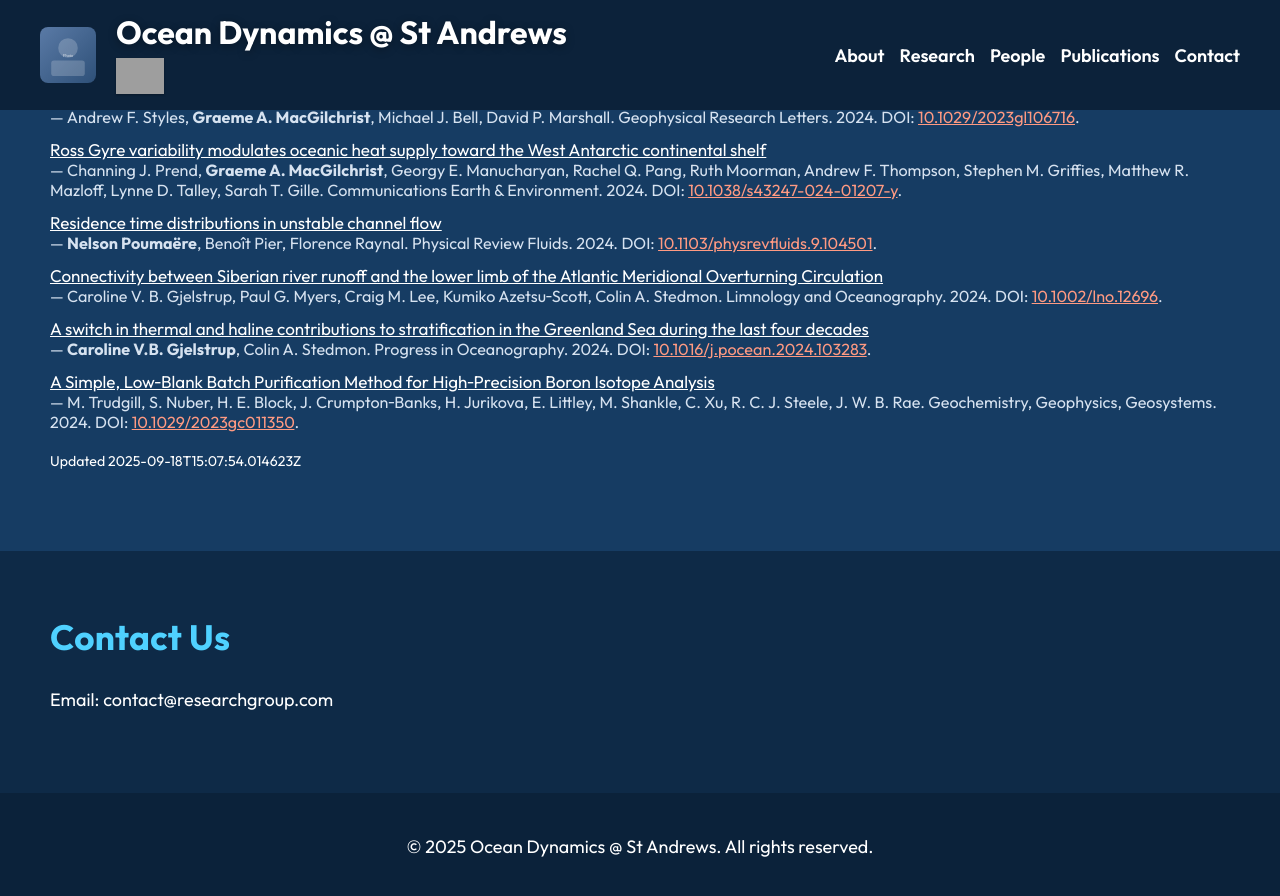
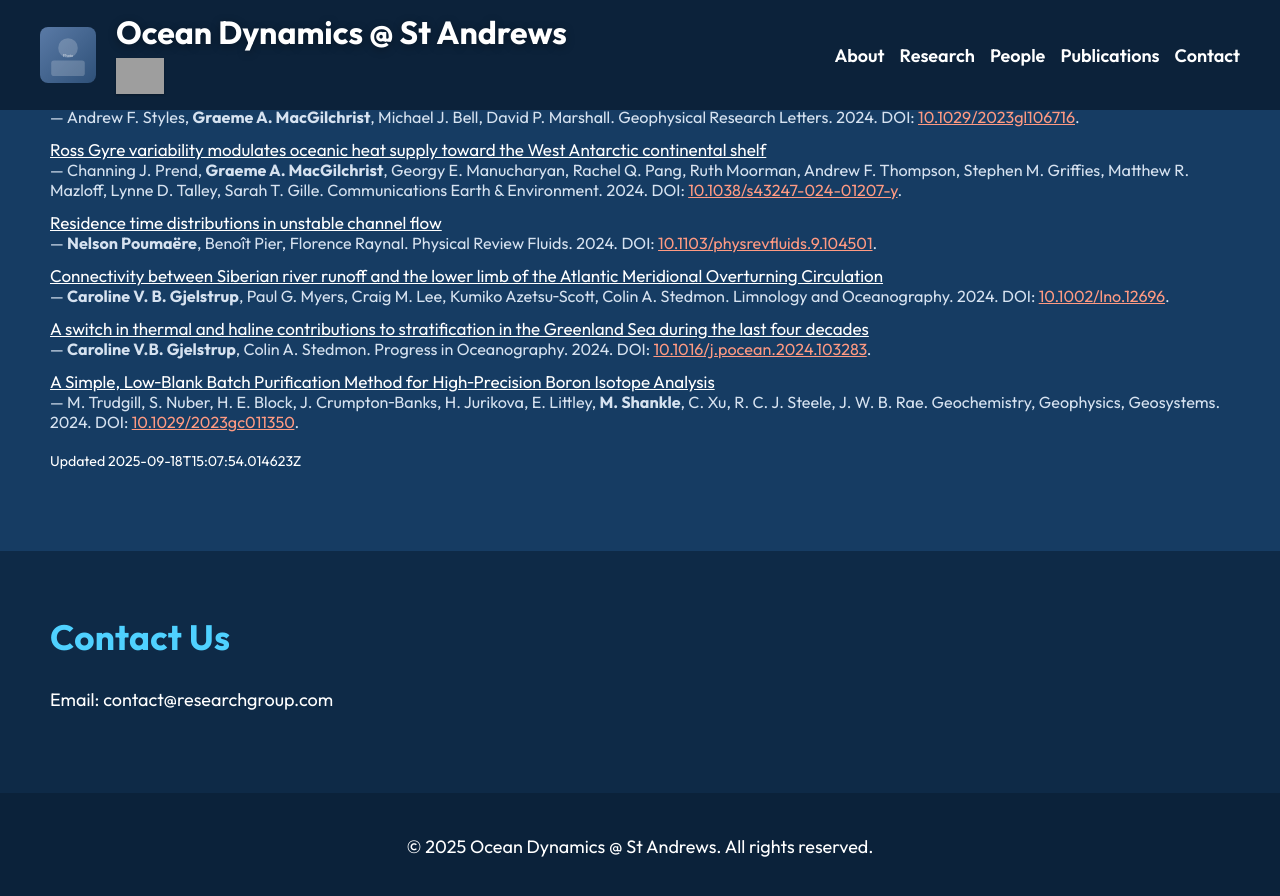
Before and after one commit to ODyn-StAndrews/ODyn-StAndrews.github.io, a Jekyll site: the page built from index.html, in a window 1280 px wide and 900 px high, scrolled down 4344 px. Shown: the top 896 px of the window. Built offline with Jekyll 4.4.1, drawn with Linux system fonts in a browser that asks for light colours; grey boxes are pictures that could not be loaded.

Commit message:
Publications: smarter author highlighting — normalize (lowercase, no spaces/periods/commas) and match first-initial+lastname; retain alias support

```diff
--- a/_data/members.yml
+++ b/_data/members.yml
@@ -30,6 +30,7 @@ current:
   substack:
   aliases:
     - Caroline V.B. Gjelstrup
+    - Caroline V. B. Gjelstrup
 - slug: nelson-poumaere
   name: Nelson Poumaëre
   role: Postdoctoral Research Associate
--- a/_includes/publication_item.html
+++ b/_includes/publication_item.html
@@ -7,17 +7,32 @@
     {% if include.authors_list %}
       —
       {% for a in include.authors_list %}
-        {% assign author_lc = a | downcase | strip %}
+        {%- comment -%} Normalize author: lowercase, remove spaces, periods, commas {%- endcomment -%}
+        {% assign author_norm = a | downcase | strip | replace: ' ', '' | replace: '.', '' | replace: ',', '' %}
         {% assign is_member = false %}
         {% for m in site.data.members.current %}
-          {% assign name_lc = m.name | downcase | strip %}
-          {% if author_lc == name_lc %}
+          {% assign full_norm = m.name | downcase | strip | replace: ' ', '' | replace: '.', '' | replace: ',', '' %}
+          {% assign parts = m.name | downcase | strip | split: ' ' %}
+          {% assign first = parts | first %}
+          {% assign last = parts | last %}
+          {% assign fi = first | slice: 0,1 %}
+          {% assign last_norm = last | replace: ' ', '' | replace: '.', '' | replace: ',', '' %}
+          {% assign pat1 = fi | append: last_norm %}
+          {% assign pat2 = last_norm | append: fi %}
+          {% if author_norm == full_norm or author_norm contains pat1 or author_norm contains pat2 %}
             {% assign is_member = true %}
           {% endif %}
           {% if m.aliases %}
             {% for alias in m.aliases %}
-              {% assign alias_lc = alias | downcase | strip %}
-              {% if author_lc == alias_lc %}
+              {% assign alias_full_norm = alias | downcase | strip | replace: ' ', '' | replace: '.', '' | replace: ',', '' %}
+              {% assign alias_parts = alias | downcase | strip | split: ' ' %}
+              {% assign alias_first = alias_parts | first %}
+              {% assign alias_last = alias_parts | last %}
+              {% assign alias_fi = alias_first | slice: 0,1 %}
+              {% assign alias_last_norm = alias_last | replace: ' ', '' | replace: '.', '' | replace: ',', '' %}
+              {% assign alias_pat1 = alias_fi | append: alias_last_norm %}
+              {% assign alias_pat2 = alias_last_norm | append: alias_fi %}
+              {% if author_norm == alias_full_norm or author_norm contains alias_pat1 or author_norm contains alias_pat2 %}
                 {% assign is_member = true %}
               {% endif %}
             {% endfor %}
```
